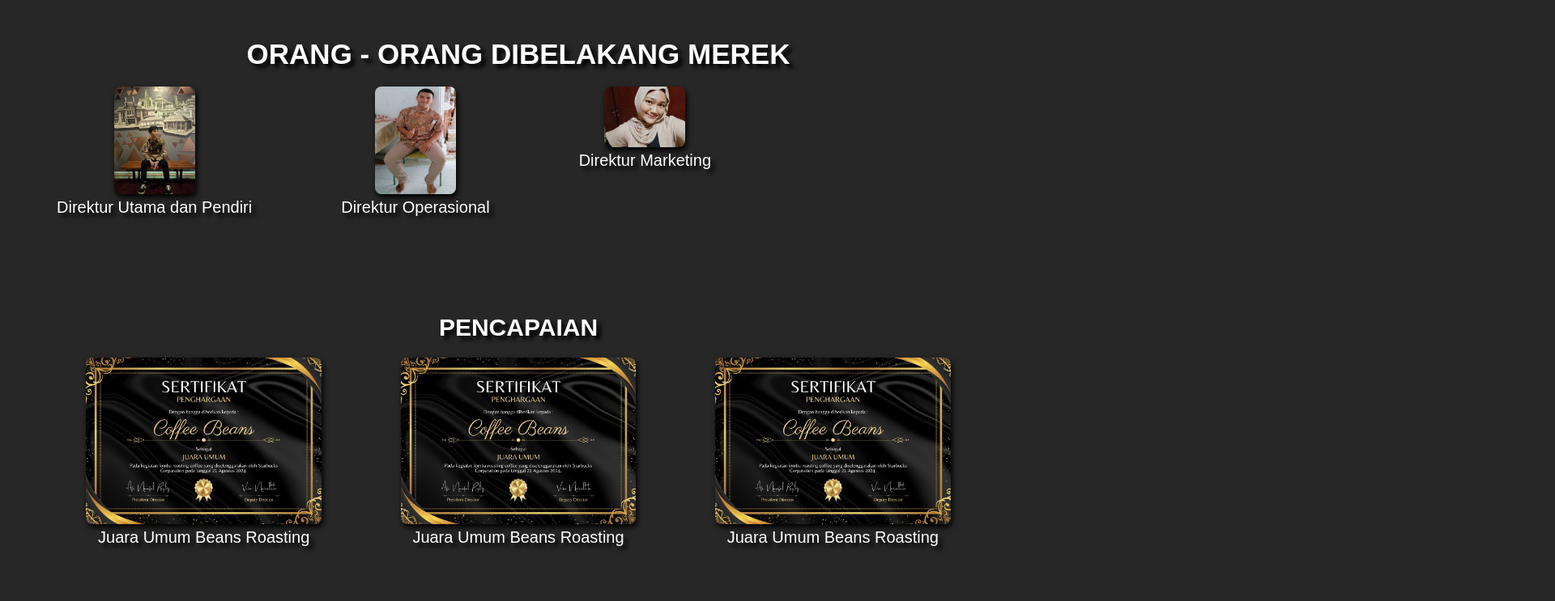
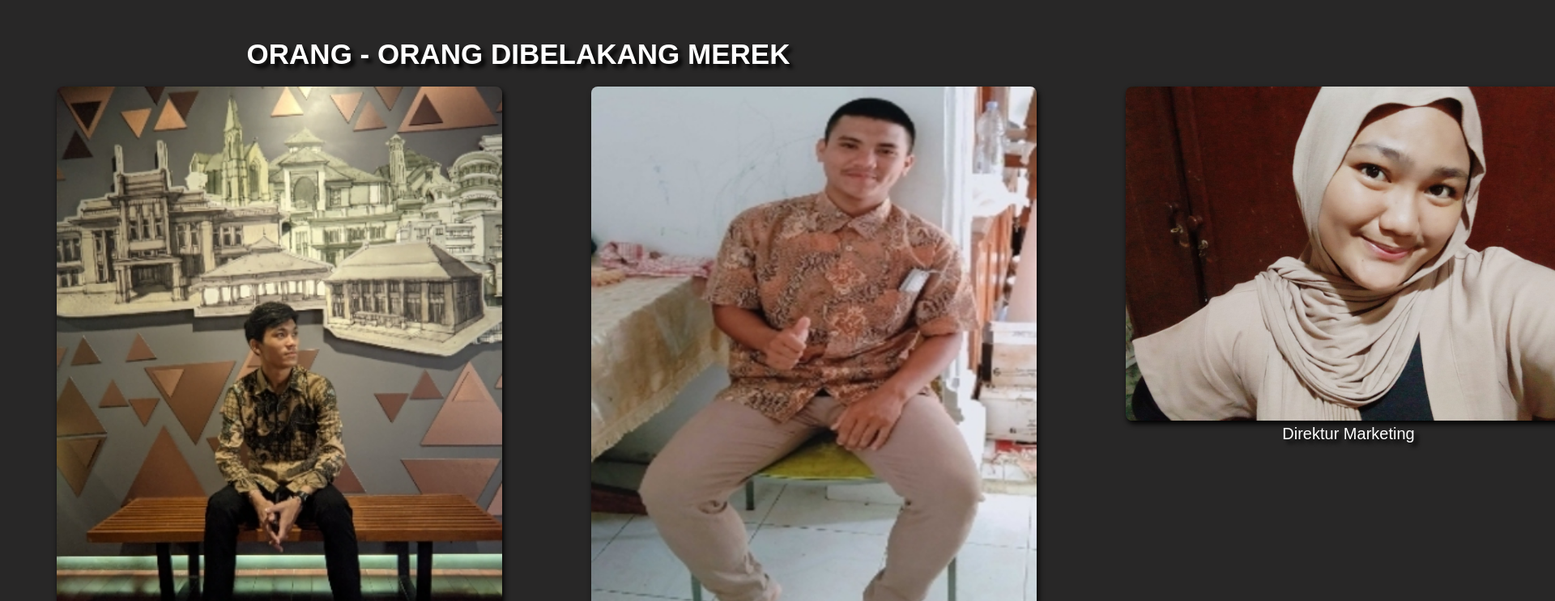
Before and after one commit to aafiii-v/coffee-shop, a website: page about.html in a window 1280 px wide. Shown: the part 1321-2064 px from the top of the page at 81% size, 1920 px wide, since content can reach past the window. Drawn offline with Linux system fonts and the light colour scheme.

Commit message:
Increase image width in pendiri section

```diff
--- a/about.css
+++ b/about.css
@@ -109,7 +109,7 @@ body {
 }
 
 .pendiri .orang .ketua img {
-    width: 100px;
+    width: 550px;
     border-radius: 8px;
     box-shadow: 2px 4px 7px #000000;
 }
```
